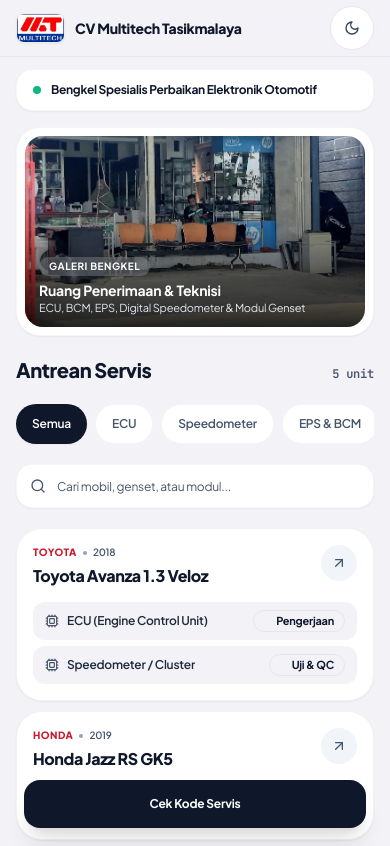
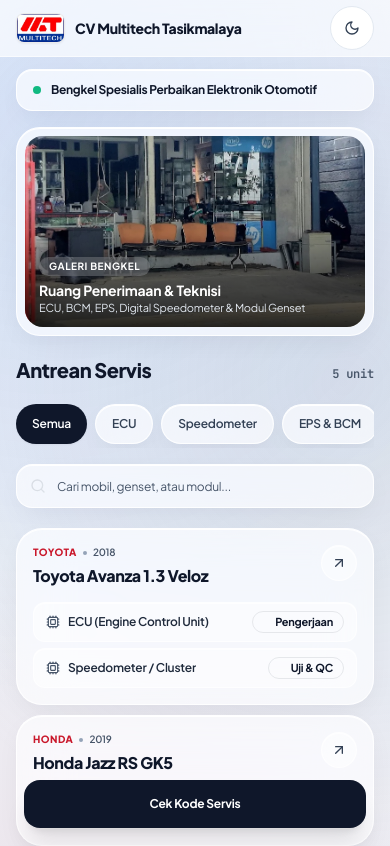
Before and after one commit to feb027/Capstone_Multitech, a Next.js app: page / in a window 390 px wide. Shown: the top 846 px of the page. Built offline with nearby package versions, Linux system fonts and the light colour scheme; no server answers; the database is empty.

Commit message:
style(ui): apply iPhone frosted glass card styling and ambient backdrop

```diff
--- a/src/app/(public)/layout.tsx
+++ b/src/app/(public)/layout.tsx
@@ -6,12 +6,12 @@ export default function PublicLayout({
   children: React.ReactNode;
 }) {
   return (
-    <div className="min-h-screen bg-[#E5E5EA]/40 transition-colors dark:bg-[#0A0A0C]">
-      {/* Centered Mobile-First App Shell */}
-      <div className="relative mx-auto flex min-h-screen max-w-lg flex-col bg-[#F2F2F7] shadow-2xl transition-colors dark:bg-black sm:border-x sm:border-black/[0.04] sm:dark:border-white/[0.08]">
+    <div className="min-h-screen bg-[#E2E6EE] transition-colors dark:bg-[#030305]">
+      {/* Centered Mobile-First App Shell with subtle iPhone ambient backdrop */}
+      <div className="ios-ambient-backdrop relative mx-auto flex min-h-screen max-w-lg flex-col overflow-x-clip shadow-2xl transition-colors sm:border-x sm:border-white/50 sm:dark:border-white/[0.1]">
         <PublicHeader />
 
-        <main className="flex-1 px-4 pt-3 pb-24 sm:px-5">{children}</main>
+        <main className="relative z-10 flex-1 px-4 pt-3 pb-24 sm:px-5">{children}</main>
       </div>
     </div>
   );
--- a/src/app/(public)/track/[publicId]/TrackingDetailClient.tsx
+++ b/src/app/(public)/track/[publicId]/TrackingDetailClient.tsx
@@ -183,7 +183,7 @@ export function TrackingDetailClient({ order }: { order: TrackingOrderProp }) {
       </div>
 
       {/* Vehicle Overview Card */}
-      <div className="rounded-[28px] border border-black/[0.04] bg-white p-5 shadow-sm dark:border-white/[0.06] dark:bg-[#1C1C1E]">
+      <div className="ios-glass-card rounded-[28px] p-5">
         <button
           type="button"
           onClick={() => {
@@ -266,7 +266,7 @@ export function TrackingDetailClient({ order }: { order: TrackingOrderProp }) {
           return (
             <div
               key={item.id}
-              className="space-y-4 rounded-[28px] border border-black/[0.04] bg-white p-5 shadow-sm dark:border-white/[0.06] dark:bg-[#1C1C1E]"
+              className="ios-glass-card space-y-4 rounded-[28px] p-5"
             >
               <div className="flex items-start justify-between gap-3">
                 <div className="flex min-w-0 items-start gap-3">
@@ -399,7 +399,7 @@ export function TrackingDetailClient({ order }: { order: TrackingOrderProp }) {
 
       {/* Transparent Cost Breakdown */}
       {order.charges && order.charges.length > 0 && (
-        <div className="space-y-3 rounded-[28px] border border-black/[0.04] bg-white p-5 shadow-sm dark:border-white/[0.06] dark:bg-[#1C1C1E]">
+        <div className="ios-glass-card space-y-3 rounded-[28px] p-5">
           <h2 className="text-sm font-bold tracking-tight text-slate-900 dark:text-white">
             Rincian Biaya
           </h2>
--- a/src/app/globals.css
+++ b/src/app/globals.css
@@ -99,6 +99,54 @@
   }
 }
 
+.ios-ambient-backdrop {
+  background-color: #eef1f7;
+  background-image:
+    radial-gradient(circle at 12% 8%, rgba(59, 130, 246, 0.14) 0%, transparent 45%),
+    radial-gradient(circle at 88% 28%, rgba(148, 163, 184, 0.22) 0%, transparent 48%),
+    radial-gradient(circle at 22% 76%, rgba(201, 24, 43, 0.08) 0%, transparent 45%);
+}
+
+.dark .ios-ambient-backdrop {
+  background-color: #050507;
+  background-image:
+    radial-gradient(circle at 14% 10%, rgba(37, 99, 235, 0.22) 0%, transparent 46%),
+    radial-gradient(circle at 86% 34%, rgba(71, 85, 105, 0.24) 0%, transparent 50%),
+    radial-gradient(circle at 20% 78%, rgba(201, 24, 43, 0.14) 0%, transparent 46%);
+}
+
+.ios-glass-card {
+  background-color: rgba(255, 255, 255, 0.68);
+  -webkit-backdrop-filter: blur(26px) saturate(185%);
+  backdrop-filter: blur(26px) saturate(185%);
+  border: 1px solid rgba(255, 255, 255, 0.85);
+  box-shadow:
+    0 8px 28px -8px rgba(15, 23, 42, 0.08),
+    inset 0 1px 0 0 rgba(255, 255, 255, 0.95);
+}
+
+.dark .ios-glass-card {
+  background-color: rgba(34, 34, 38, 0.56);
+  -webkit-backdrop-filter: blur(26px) saturate(185%);
+  backdrop-filter: blur(26px) saturate(185%);
+  border: 1px solid rgba(255, 255, 255, 0.15);
+  box-shadow:
+    0 12px 34px -8px rgba(0, 0, 0, 0.65),
+    inset 0 1px 0 0 rgba(255, 255, 255, 0.2);
+}
+
+.ios-glass-inner {
+  background-color: rgba(255, 255, 255, 0.48);
+  border: 1px solid rgba(255, 255, 255, 0.65);
+  box-shadow: inset 0 1px 0 0 rgba(255, 255, 255, 0.7);
+}
+
+.dark .ios-glass-inner {
+  background-color: rgba(255, 255, 255, 0.06);
+  border: 1px solid rgba(255, 255, 255, 0.1);
+  box-shadow: inset 0 1px 0 0 rgba(255, 255, 255, 0.08);
+}
+
 @media print {
   body {
     background: #ffffff !important;
--- a/src/components/public/CheckCodeModal.tsx
+++ b/src/components/public/CheckCodeModal.tsx
@@ -140,7 +140,7 @@ export function CheckCodeModal({ isOpen, onClose, initialCode = '' }: CheckCodeM
       />
 
       <div
-        className={`relative z-10 w-full max-w-lg overflow-hidden rounded-t-[36px] border-t border-white/20 bg-white/95 p-6 shadow-2xl backdrop-blur-2xl transition-all duration-300 ease-[cubic-bezier(0.32,0.72,0,1)] dark:border-white/10 dark:bg-[#161618]/95 sm:rounded-[36px] sm:border sm:p-8 ${
+        className={`ios-glass-card relative z-10 w-full max-w-lg overflow-hidden rounded-t-[36px] p-6 shadow-2xl transition-all duration-300 ease-[cubic-bezier(0.32,0.72,0,1)] sm:rounded-[36px] sm:p-8 ${
           visible
             ? 'translate-y-0 opacity-100 sm:scale-100'
             : 'translate-y-full opacity-0 sm:translate-y-8 sm:scale-95'
--- a/src/components/public/PublicHeader.tsx
+++ b/src/components/public/PublicHeader.tsx
@@ -7,7 +7,7 @@ import { WORKSHOP_PROFILE } from '@/lib/status';
 
 export function PublicHeader() {
   return (
-    <header className="no-print sticky top-0 z-40 w-full border-b border-black/[0.04] bg-[#F2F2F7]/80 backdrop-blur-xl transition-colors dark:border-white/[0.06] dark:bg-black/80">
+    <header className="no-print sticky top-0 z-40 w-full border-b border-white/60 bg-white/65 backdrop-blur-2xl backdrop-saturate-150 transition-colors dark:border-white/[0.1] dark:bg-[#161618]/65">
       <div className="mx-auto flex h-14 max-w-lg items-center justify-between gap-3 px-4 sm:px-5">
         <Link
           href="/"
--- a/src/components/public/PublicQueueClient.tsx
+++ b/src/components/public/PublicQueueClient.tsx
@@ -92,8 +92,8 @@ export function PublicQueueClient({ initialOrders }: { initialOrders: QueueCardP
 
   return (
     <div className="space-y-4">
-      {/* Tagline Spesialisasi Bengkel (Bersih & Minimalis di Atas Majalah) */}
-      <div className="flex items-center gap-2.5 rounded-2xl border border-black/[0.04] bg-white px-4 py-3 shadow-sm dark:border-white/[0.06] dark:bg-[#1C1C1E]">
+      {/* Tagline Spesialisasi Bengkel (iPhone Glass) */}
+      <div className="ios-glass-card flex items-center gap-2.5 rounded-2xl px-4 py-3">
         <span className="h-2 w-2 shrink-0 rounded-full bg-emerald-500 dark:bg-emerald-400" aria-hidden="true" />
         <p className="text-xs font-bold tracking-tight text-slate-900 dark:text-white">
           Bengkel Spesialis Perbaikan Elektronik Otomotif
@@ -103,7 +103,7 @@ export function PublicQueueClient({ initialOrders }: { initialOrders: QueueCardP
       {/* Kartu Majalah Landscape (Swipe / Geser Langsung Tanpa Panah & Counter) */}
       <section
         aria-label="Galeri Bengkel Multitech"
-        className="overflow-hidden rounded-[24px] border border-black/[0.04] bg-white p-2 shadow-sm dark:border-white/[0.06] dark:bg-[#1C1C1E]"
+        className="ios-glass-card overflow-hidden rounded-[24px] p-2"
       >
         <div
           ref={magazineScroll.scrollRef}
@@ -165,7 +165,7 @@ export function PublicQueueClient({ initialOrders }: { initialOrders: QueueCardP
               className={`min-h-[40px] shrink-0 whitespace-nowrap rounded-full px-4 py-1.5 text-xs font-semibold transition-all tap-bounce ${
                 isActive
                   ? 'bg-slate-900 text-white shadow-sm dark:bg-white dark:text-black'
-                  : 'border border-black/[0.04] bg-white text-slate-600 hover:bg-slate-50 dark:border-white/[0.06] dark:bg-[#1C1C1E] dark:text-slate-300 dark:hover:bg-white/10'
+                  : 'ios-glass-card text-slate-700 hover:bg-white/80 dark:text-slate-200 dark:hover:bg-white/15'
               }`}
             >
               {cat.label}
@@ -186,7 +186,7 @@ export function PublicQueueClient({ initialOrders }: { initialOrders: QueueCardP
           onChange={(e) => setSearchQuery(e.target.value)}
           placeholder="Cari mobil, genset, atau modul..."
           aria-label="Cari mobil, genset, atau modul"
-          className="h-11 w-full rounded-2xl border border-black/[0.04] bg-white pl-10 pr-10 text-xs text-slate-900 placeholder-slate-600 shadow-sm transition-all dark:border-white/[0.06] dark:bg-[#1C1C1E] dark:text-white dark:placeholder-slate-400"
+          className="ios-glass-card h-11 w-full rounded-2xl pl-10 pr-10 text-xs text-slate-900 placeholder-slate-600 transition-all dark:text-white dark:placeholder-slate-400"
         />
         {searchQuery && (
           <button
@@ -203,7 +203,7 @@ export function PublicQueueClient({ initialOrders }: { initialOrders: QueueCardP
       {/* Cards Feed */}
       <div className="space-y-2.5 pt-1">
         {filteredOrders.length === 0 ? (
-          <div className="rounded-[28px] border border-black/[0.04] bg-white p-8 text-center dark:border-white/[0.06] dark:bg-[#1C1C1E]">
+          <div className="ios-glass-card rounded-[28px] p-8 text-center">
             <p className="text-xs font-semibold text-slate-600 dark:text-slate-400">
               Tidak ada antrean yang cocok dengan filter saat ini.
             </p>
--- a/src/components/public/QueueCard.tsx
+++ b/src/components/public/QueueCard.tsx
@@ -49,7 +49,7 @@ export function QueueCard({
     <button
       type="button"
       onClick={onSelect}
-      className="group relative w-full cursor-pointer overflow-hidden rounded-[26px] border border-black/[0.05] bg-white p-4 text-left shadow-sm transition-all duration-200 hover:border-slate-300 hover:shadow-md active:scale-[0.98] dark:border-white/[0.08] dark:bg-[#1C1C1E] dark:hover:border-white/20"
+      className="ios-glass-card group relative w-full cursor-pointer overflow-hidden rounded-[26px] p-4 text-left transition-all duration-200 hover:shadow-lg active:scale-[0.98]"
     >
       <div className="flex items-start justify-between">
         <div>
@@ -68,7 +68,7 @@ export function QueueCard({
           </h3>
         </div>
 
-        <div className="flex h-9 w-9 shrink-0 items-center justify-center rounded-full bg-slate-100 text-slate-600 transition-colors group-hover:bg-[#0B2545] group-hover:text-white dark:bg-white/10 dark:text-slate-300 dark:group-hover:bg-white dark:group-hover:text-black">
+        <div className="ios-glass-inner flex h-9 w-9 shrink-0 items-center justify-center rounded-full text-slate-700 transition-colors group-hover:bg-[#0B2545] group-hover:text-white dark:text-slate-200 dark:group-hover:bg-white dark:group-hover:text-black">
           <ArrowUpRight className="h-4 w-4" aria-hidden="true" />
         </div>
       </div>
@@ -79,7 +79,7 @@ export function QueueCard({
           return (
             <div
               key={item.id}
-              className="flex items-center justify-between gap-2 rounded-xl bg-[#F2F2F7] px-3 py-2 text-xs transition-colors dark:bg-white/[0.04]"
+              className="ios-glass-inner flex items-center justify-between gap-2 rounded-xl px-3 py-2 text-xs transition-colors"
             >
               <div className="flex min-w-0 items-center gap-2 pr-2">
                 <Cpu className="h-3.5 w-3.5 shrink-0 text-slate-600 dark:text-slate-400" aria-hidden="true" />
```
